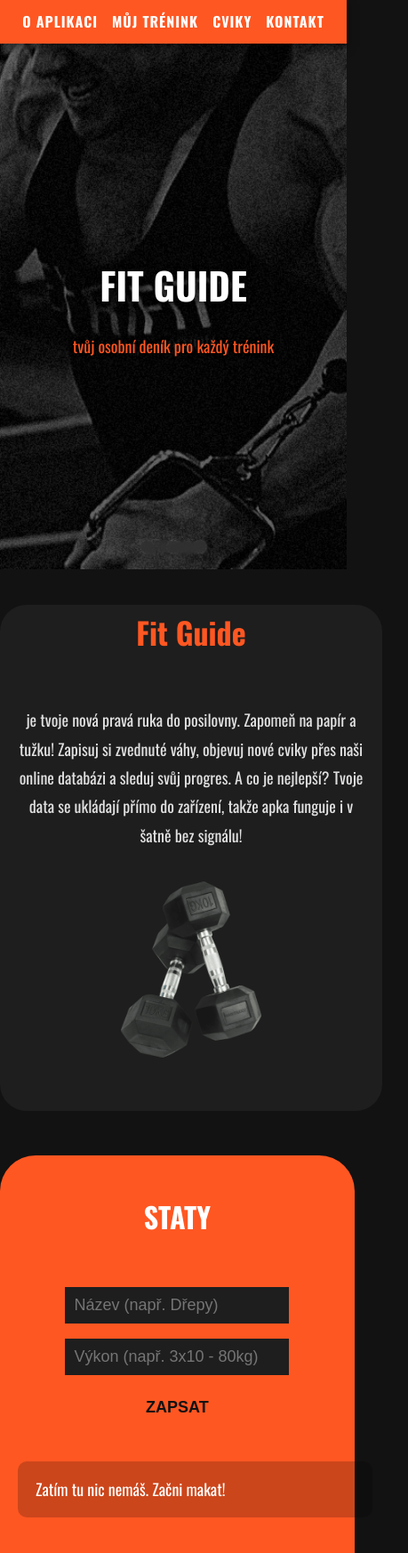
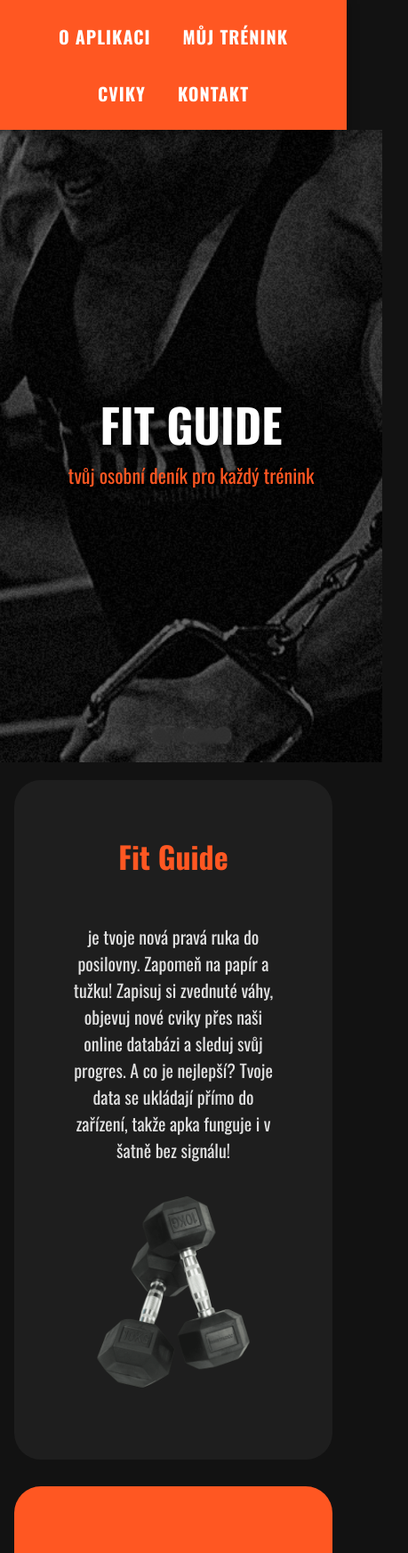
Before and after one commit to beachboytom/Fit-Guide, a plain HTML site: page Web_Och/index.html in a window 390 px wide. Shown: the top 1746 px of the page at 89% size, 459 px wide, since content can reach past the window. Drawn offline with nearby package versions, Linux system fonts and the light colour scheme.

Commit message:
Update mobil.css

```diff
--- a/Web_Och/mobil.css
+++ b/Web_Och/mobil.css
@@ -1,79 +1,127 @@
 @media (max-width: 600px) {
     nav {
-        padding: 10px 0;
+        padding: 15px 10px;
+        display: flex;
+        flex-wrap: wrap;
+        justify-content: center;
+        gap: 12px;
     }
     nav a {
-        font-size: 16px;
-        margin: 0 8px;
+        font-size: 20px;
+        margin: 0;
+        padding: 8px 12px;
+    }
+    #uvod {
+        padding: 60px 20px;
+        display: flex;
+        flex-direction: column;
+        justify-content: center;
+        align-items: center;
+        min-height: 40vh;
     }
     #uvod h1 {
-        font-size: 42px;
-        bottom: 68%;
+        font-size: 52px;
+        position: static;
+        margin: 0 0 10px 0;
+        line-height: 1.1;
     }
     #uvod h2 {
-        font-size: 18px;
-        bottom: 62%;
+        font-size: 22px;
+        position: static;
+        margin: 0;
+        text-align: center;
     }
     .vlny {
         position: relative;
         width: 100%;
-        margin-top: -120px;
+        margin-top: -60px;
     }
     section {
         width: 92%;
-        font-size: 18px;
-        margin: 30px auto 50px;
+        font-size: 20px;
+        margin: 30px auto;
+        padding: 20px 15px;
+        box-sizing: border-box;
     }
     #o-aplikaci {
         display: block;
+        text-align: center;
+        margin-top: 20px;
+    }
+    #o-aplikaci img {
         width: 100%;
-        text-align: center;
-        padding: 0 20px 40px 20px;
-        margin-top: 40px;
+        max-width: 250px;
+        margin-top: 25px;
     }
     #o-aplikaci p, #trenink p, #cviky p, #kontakt p {
-        font-size: 18px;
         width: 100%;
-    }
-    #o-aplikaci img {
-        width: 220px;
-        margin-top: 25px;
+        font-size: 20px;
+        line-height: 1.5;
     }
     #trenink {
-        border-radius: 40px 40px 0 0;
-        padding: 40px 20px;
+        border-radius: 30px 30px 0 0;
     }
     #trenink h2, #cviky h2, #kontakt h2 {
-        font-size: 32px;
+        font-size: 36px;
+        margin-bottom: 25px;
+        text-align: center;
     }
-    #trenink h3, #cviky h3 {
-        font-size: 22px;
-        margin-top: 30px;
+
+    /* Zvětšená políčka a tlačítka pro snadné klikání */
+    #workoutForm, #filter-box {
+        flex-direction: column !important;
+        align-items: stretch !important;
+        gap: 15px !important;
     }
+    #workoutForm input,
+    #filter-box select,
+    #workoutForm button,
+    #filter-box button {
+        width: 100% !important;
+        font-size: 20px !important;
+        padding: 15px !important;
+        box-sizing: border-box;
+        margin: 0;
+    }
+
+    #workoutList > div,
+    #apiCvikyList > div {
+        width: 100% !important;
+        flex-direction: column !important;
+        align-items: flex-start !important;
+        gap: 15px;
+    }
+    .delete-btn {
+        width: 100%;
+        margin-top: 10px;
+        font-size: 20px !important;
+        padding: 15px !important;
+    }
+
     #ikona-sila, #ikona-kardio {
         position: static;
         display: block;
-        width: 150px;
+        width: 120px;
         margin: 20px auto;
     }
     #galerie img {
-        width: 90%;
+        width: 100%;
         margin: 15px 0;
     }
     #galerie h2 {
-        font-size: 28px;
-        padding: 10px;
+        font-size: 32px;
     }
     #komunita {
-        width: 90%;
-        padding: 40px 20px;
-        font-size: 18px;
-        margin: 70px auto 50px;
+        width: 92%;
+        padding: 30px 20px;
+        font-size: 20px;
+        margin: 50px auto;
+        box-sizing: border-box;
     }
     #komunita strong {
-        font-size: 22px;
+        font-size: 24px;
     }
     .spodni-pruh {
-        height: 60px;
+        height: 50px;
     }
 }
```
